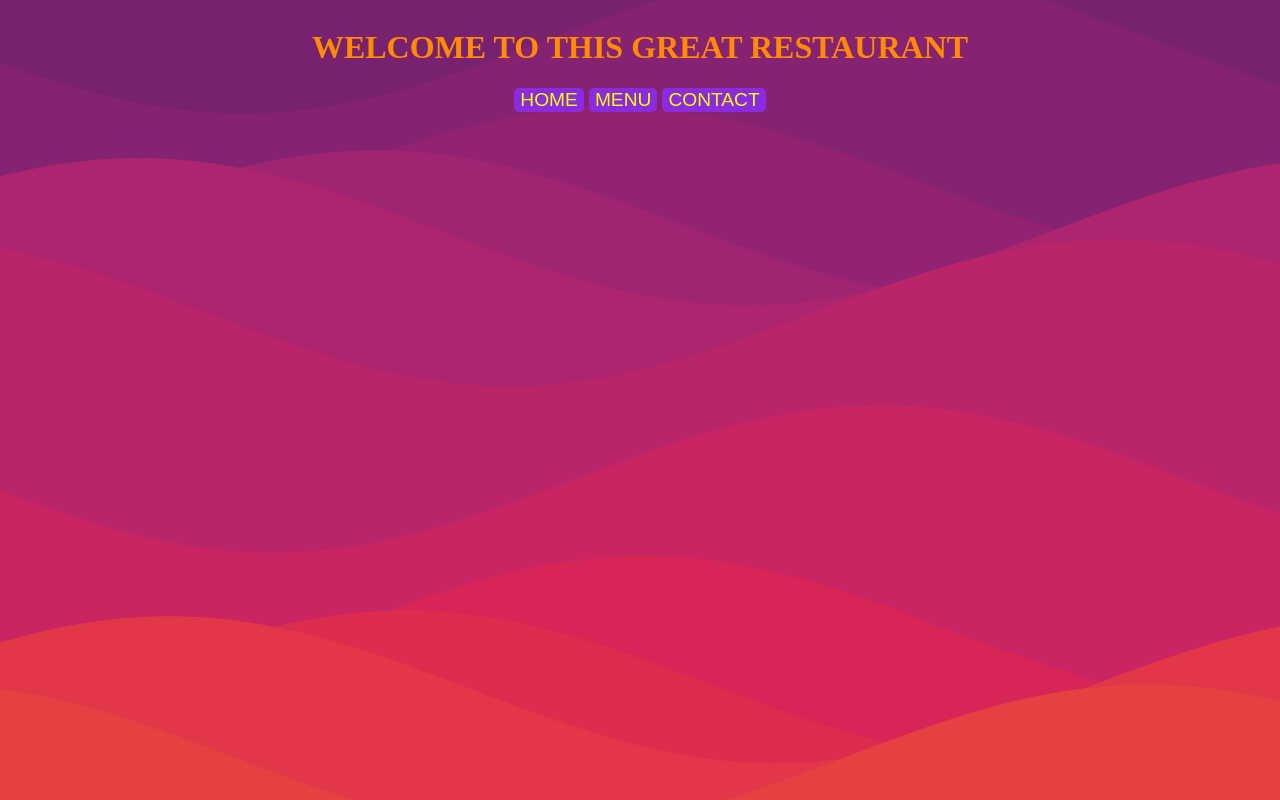
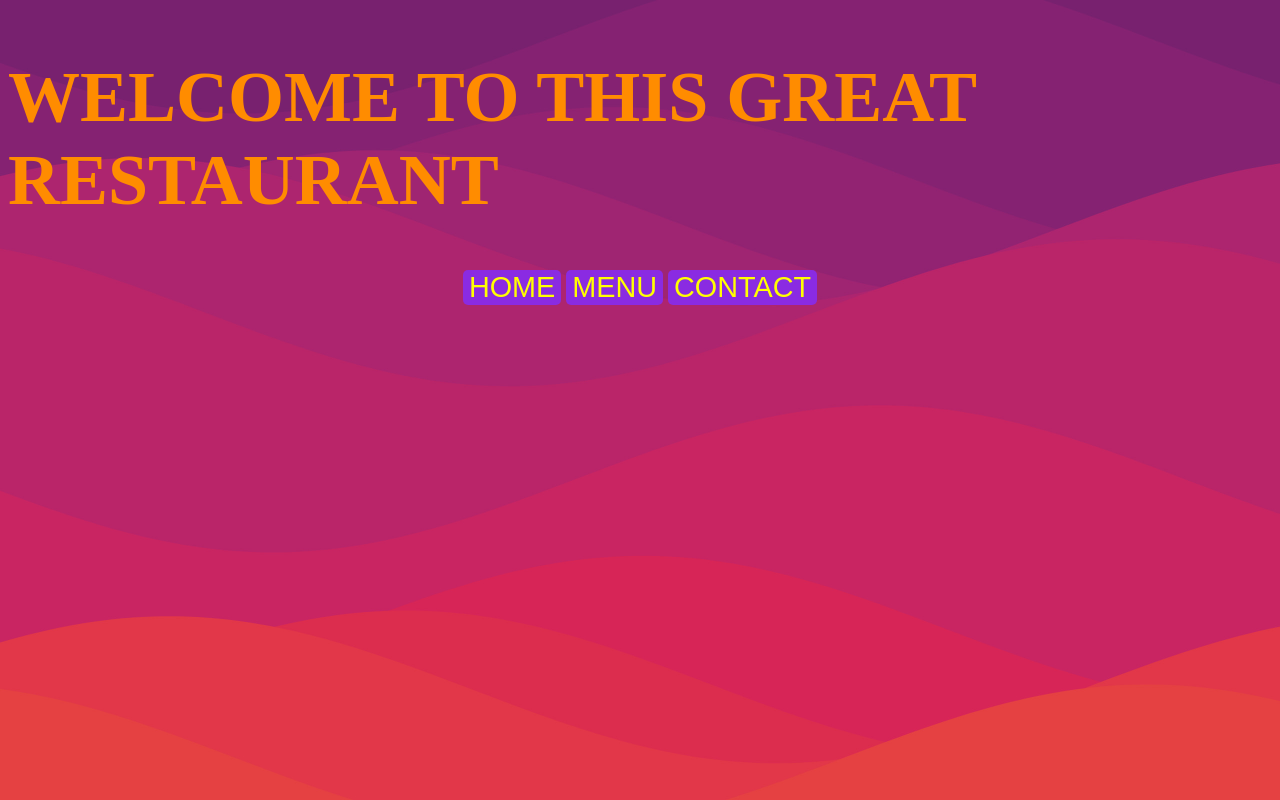
Before and after one commit to SaffetGokcenSen/odin-restaurant-page, a website built with webpack: page dist/index.html in a window 1280 px wide. Built offline with nearby package versions, Linux system fonts and the light colour scheme.

Commit message:
welcome header font size set

```diff
--- a/src/styles.css
+++ b/src/styles.css
@@ -1,3 +1,7 @@
+html {
+    font-size: 24px;
+}
+
 body {
     background-image: url("background.png");
 }
@@ -10,6 +14,7 @@ h1 {
     display: flex;
     justify-content: center;
     align-items: center;
+    font-size: 1.5rem;
 }
 
 .tabDiv {
```
